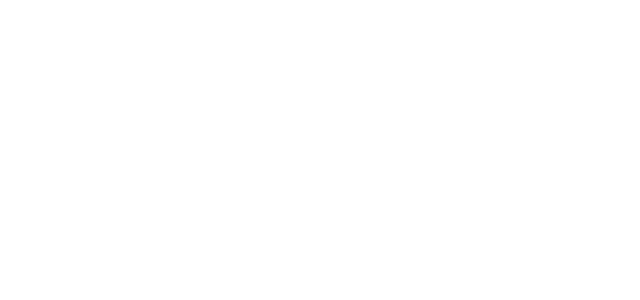
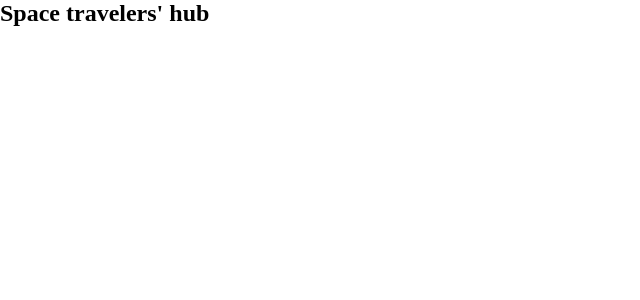
Before and after one commit to JohnFTitor/space-travelers-hub, a React (Create React App) app: page / in a window 1280 px wide. Shown: the top 300 px of the page, without its empty margins (0-640 px from the left). Built offline with nearby package versions, Linux system fonts and the light colour scheme.

Commit message:
Add navbar component

```diff
--- a/src/App.js
+++ b/src/App.js
@@ -1,9 +1,11 @@
 import './App.css';
+import NavBar from './components/NavBar';
 
 function App() {
   return (
     <div className="App">
       <header className="App-header">
+        <NavBar />
       </header>
     </div>
   );
```
Also changed, not shown: src/components/NavBar.js (+18 -4 lines).
